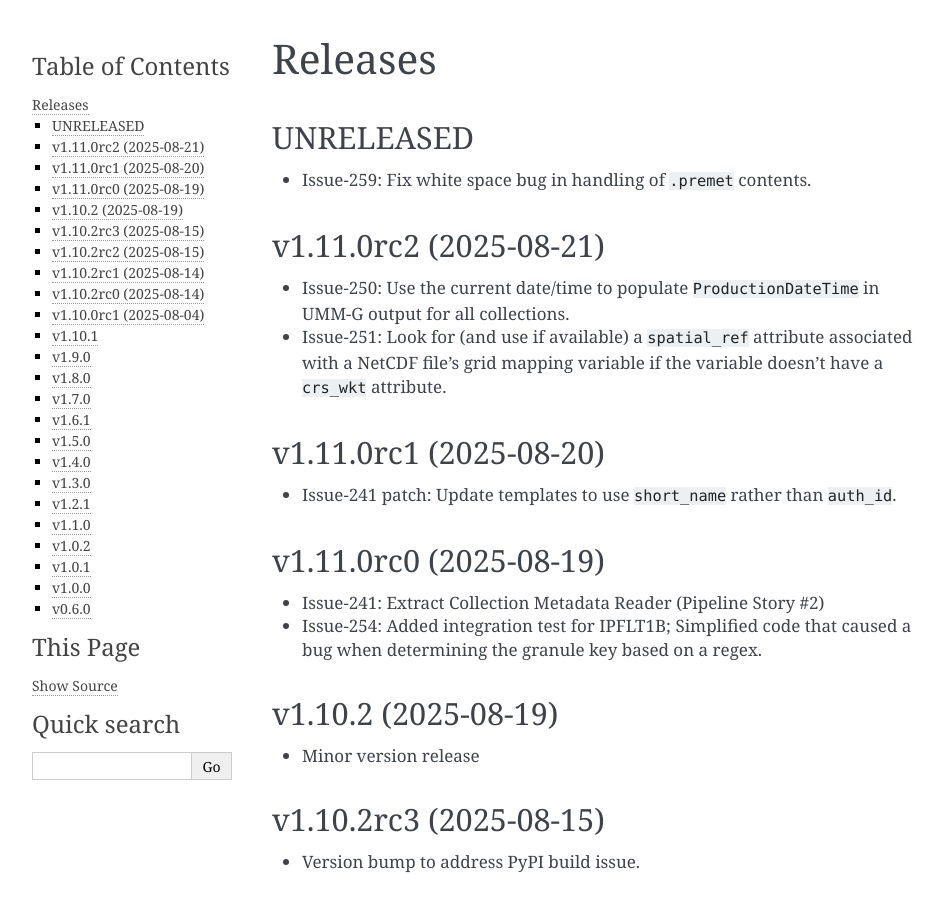
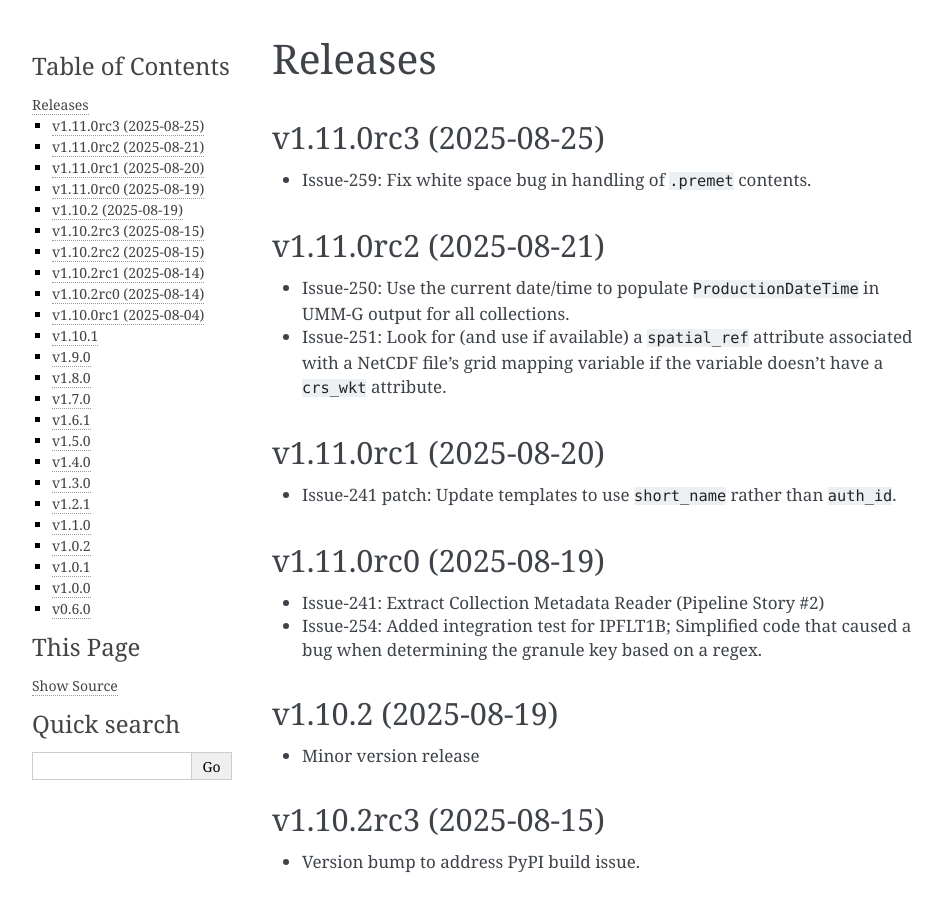
Before and after one commit to nsidc/granule-metgen, a Sphinx documentation site: the page built from docs/source/releases.rst, in a window 1280 px wide and 900 px high. Shown: the whole window, without its empty margins (148-1092 px from the left). Built offline with Sphinx 7.4.7, drawn with Linux system fonts in a browser that asks for light colours.

Commit message:
Bump version: 1.11.0rc2 → 1.11.0rc3

```diff
--- a/CHANGELOG.md
+++ b/CHANGELOG.md
@@ -1,4 +1,4 @@
-## UNRELEASED
+## v1.11.0rc3 (2025-08-25)
 
 * Issue-259: Fix white space bug in handling of `.premet` contents.
 
--- a/docs/source/conf.py
+++ b/docs/source/conf.py
@@ -6,8 +6,8 @@
 project = "MetGenC"
 copyright = "2024, NSIDC"
 author = "National Snow and Ice Data Center"
-release = "v1.11.0rc2"
-version = "v1.11.0rc2"
+release = "v1.11.0rc3"
+version = "v1.11.0rc3"
 
 extensions = [
     "myst_parser",
--- a/pyproject.toml
+++ b/pyproject.toml
@@ -1,6 +1,6 @@
 [tool.poetry]
 name = "nsidc-metgenc"
-version = "1.11.0rc2"
+version = "1.11.0rc3"
 description = "The nsidc-metgenc package enables data producers as well as Operations staff managing the data ingest workflow to create metadata files conforming to NASA's Common Metadata Repository UMM-G specification."
 authors = ["National Snow and Ice Data Center (NSIDC) <nsidc@nsidc.org>"]
 readme = "README.md"
@@ -53,7 +53,7 @@
 beautifulsoup4 = "^4.13.4"
 
 [tool.bumpversion]
-current_version = "1.11.0rc2"
+current_version = "1.11.0rc3"
 parse = """(?x)
     (?P<major>0|[1-9]\\d*)\\.
     (?P<minor>0|[1-9]\\d*)\\.
```
Also changed, not shown: 1 other file.
